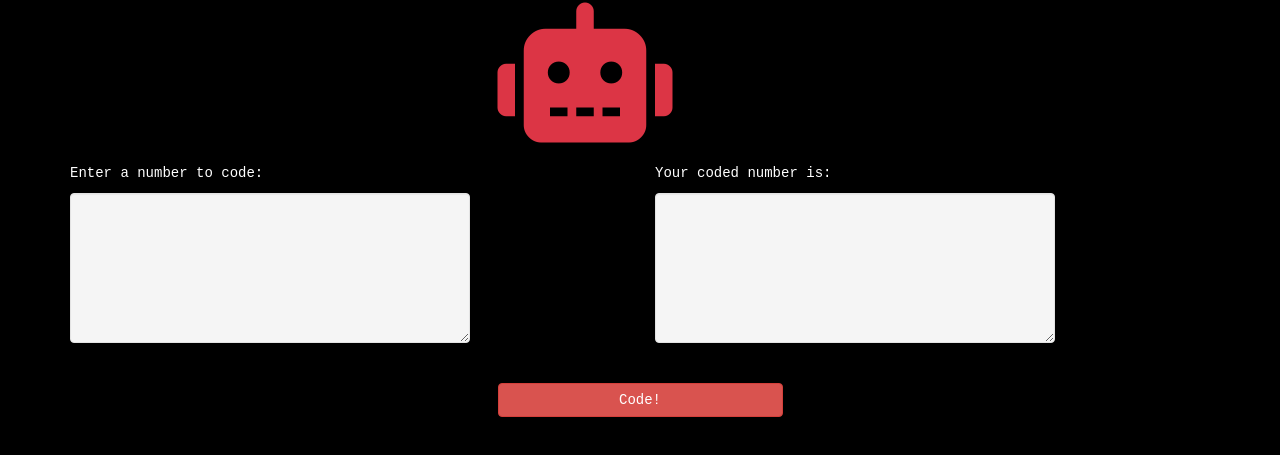
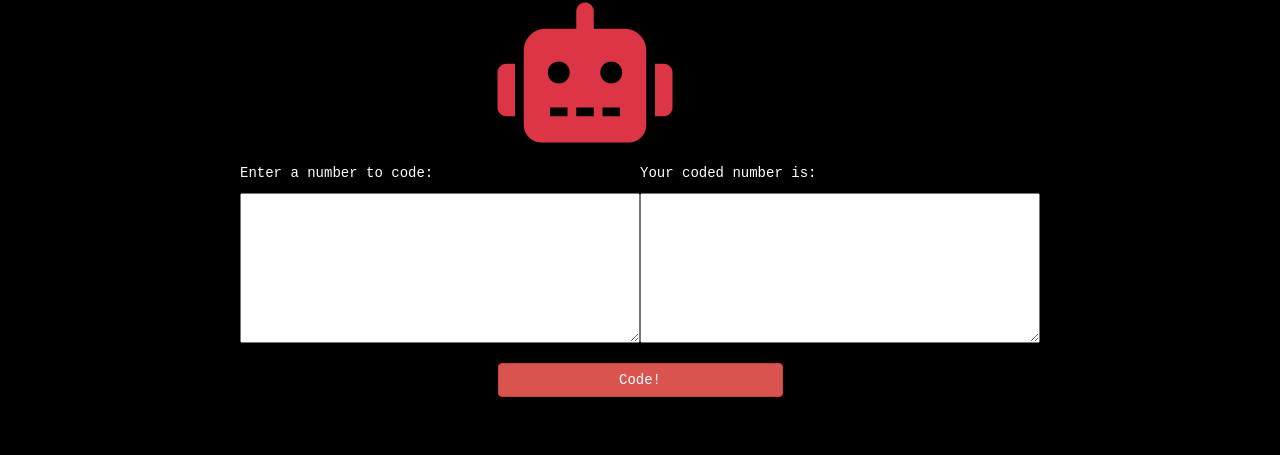
Before and after one commit to maxdhs/beep-bop, a plain HTML site: page index.html in a window 1280 px wide. Shown: the part 115-570 px from the top of the page. Drawn offline with Linux system fonts and the light colour scheme.

Commit message:
Change bootstrap columns to flexbox

```diff
--- a/css/styles.css
+++ b/css/styles.css
@@ -28,3 +28,13 @@ textarea {
 i {
   color: #dc3545;
 }
+
+.row {
+    display: flex;
+    flex-wrap: wrap;
+    justify-content: center;
+}
+
+.column {
+    flex: 50%;
+}
--- a/index.html
+++ b/index.html
@@ -15,13 +15,13 @@
       <br>
 
       <div class="row">
-        <div class="col-md-6">
+        <div class="col">
               <p>Enter a number to code:</p>
-              <textarea class="well" id="inputNumber"></textarea>
+              <textarea id="inputNumber"></textarea>
         </div>
-        <div class="col-md-4">
+        <div class="col">
             <p>Your coded number is:</p>
-            <textarea class="well" id="output"></textarea>
+            <textarea id="output"></textarea>
         </div>
       </div>
 
```
